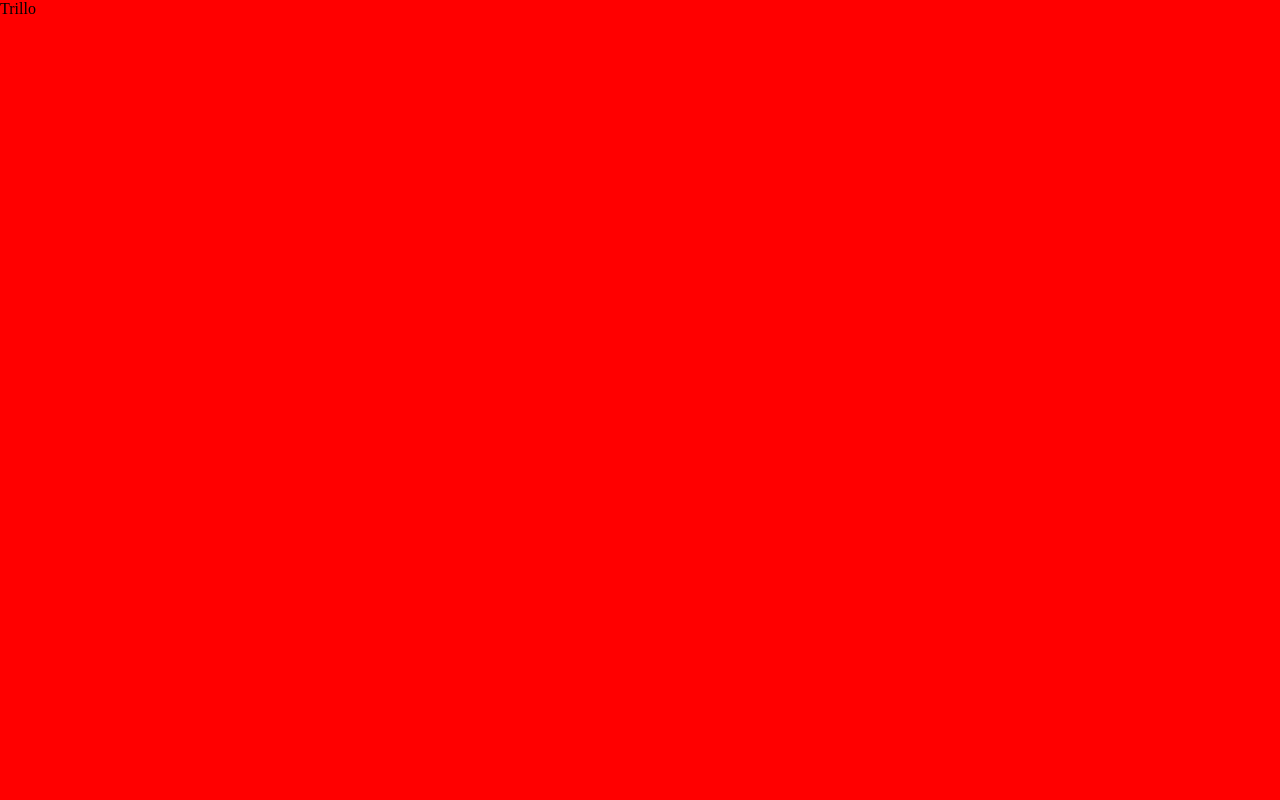
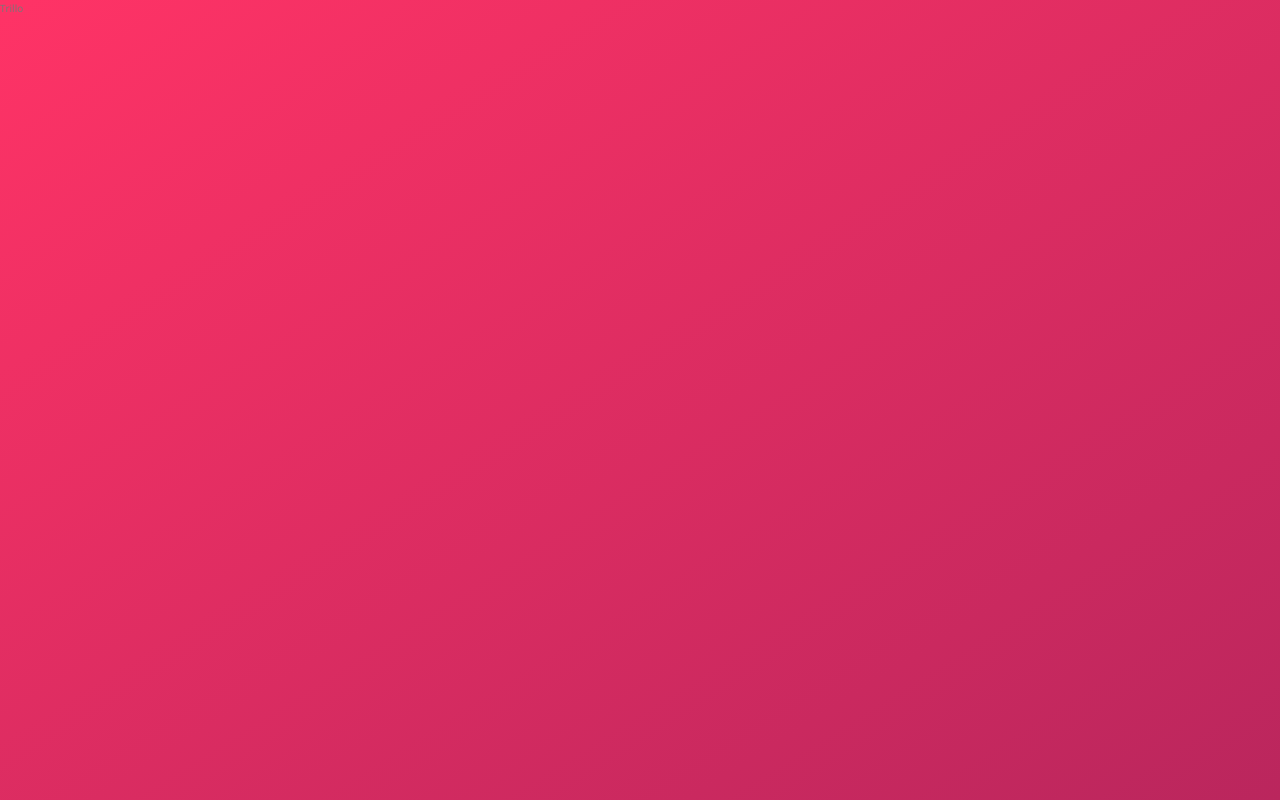
Before and after one commit to WeikunYe/Hotel-Booking-Dashboard, a website: page index.html in a window 1280 px wide. Drawn offline with nearby package versions, Linux system fonts and the light colour scheme.

Commit message:
Color Variable Set Up

```diff
--- /dev/null
+++ b/sass/_base.scss
@@ -0,0 +1,43 @@
+/*
+COLORS
+
+
+
+*/
+:root {
+    --color-primary: #eb2f64;
+    --color-primary-light: #FF3366;
+    --color-primary-dark: #BA265D;
+    --color-grey-light-1: #faf9f9;
+    --color-grey-light-2: #f4f2f2;
+    --color-grey-light-3: #f0eeee;
+    --color-grey-light-4: #ccc;
+    --color-grey-dark-1: #333;
+    --color-grey-dark-2: #777;
+    --color-grey-dark-3: #999;
+}
+
+* {
+  margin: 0;
+  padding: 0;
+}
+*,
+*::after,
+*::before {
+  box-sizing: inherit;
+}
+
+html {
+  box-sizing: border-box;
+  font-size: 62.5%;
+}
+body {
+  font-family: "Open Sans", sans-serif;
+  font-weight: 400;
+  line-height: 1.6;
+  color: var(--color-grey-dark-2);
+  background-image: linear-gradient(to right bottom, var(--color-primary-light), var(--color-primary-dark));
+  background-size: cover;
+  background-repeat: no-repeat;
+  min-height: 100vh;
+}
--- a/sass/main.scss
+++ b/sass/main.scss
@@ -1,25 +1,3 @@
-/*
-COLORS
-
-Primary: #eb2f64
-Primary light: #FF3366
-Primary dark: #BA265D
-
-Grey light 1: #faf9f9
-Grey light 2: #f4f2f2
-Grey light 3: #f0eeee
-Grey light 4: #ccc
-
-Grey dark 1: #333
-Grey dark 2: #777
-Grey dark 3: #999
-
-*/
-
-* {
-    margin:0;
-    padding:0;
-}
-body{
-    background: red;
-}
+@import "base";
+@import "layout";
+@import "components";
```
Also changed, not shown: css/style.css, sass/_components.scss (added), sass/_layout.scss (added).
